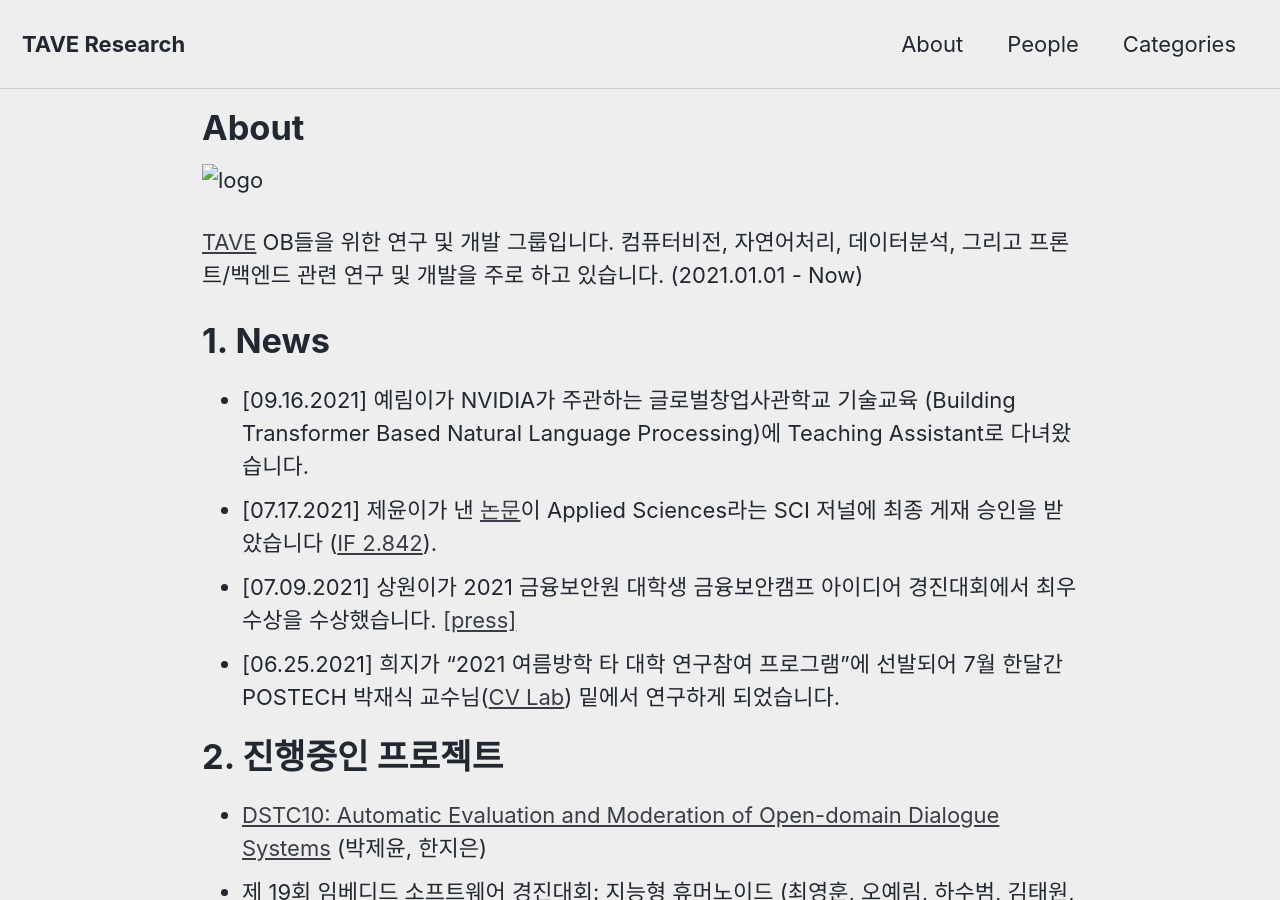
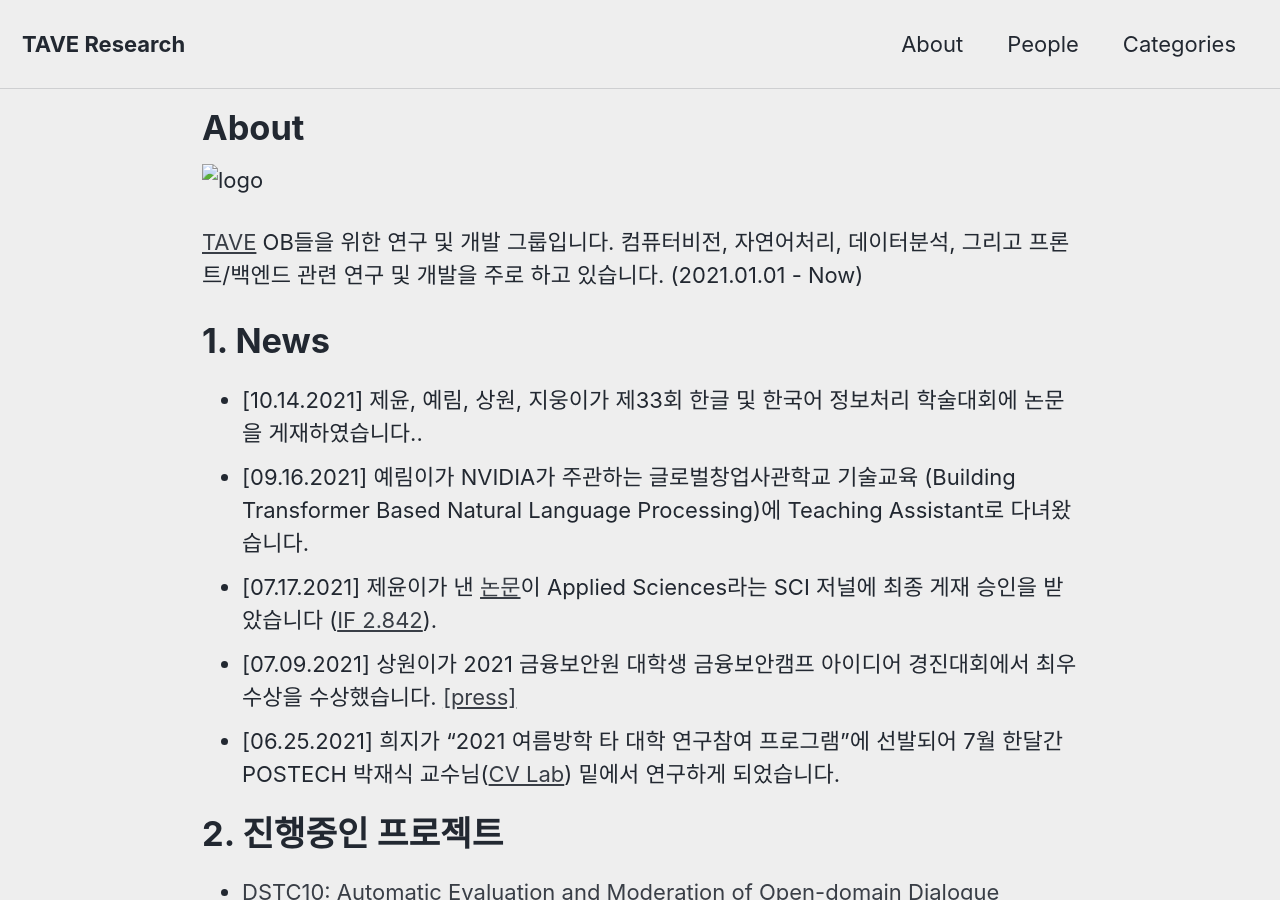
Before and after one commit to TAVEResearch/TAVEResearch.github.io, a Jekyll site: the page built from about.md, in a window 1280 px wide and 900 px high. Built offline with Jekyll 4.4.1, drawn with Linux system fonts in a browser that asks for light colours; cached includes are drawn as plain includes.

Commit message:
Update about.md

```diff
--- a/about.md
+++ b/about.md
@@ -10,6 +10,7 @@ author_profile: false
 
 # 1. News
 
+- [10.14.2021] 제윤, 예림, 상원, 지웅이가 제33회 한글 및 한국어 정보처리 학술대회에 논문을 게재하였습니다..
 - [09.16.2021] 예림이가 NVIDIA가 주관하는 글로벌창업사관학교 기술교육 (Building Transformer Based Natural Language Processing)에 Teaching Assistant로 다녀왔습니다.
 - [07.17.2021] 제윤이가 낸 [논문](https://jeiyoon.github.io/data/vrb.pdf)이 Applied Sciences라는 SCI 저널에 최종 게재 승인을 받았습니다 ([IF 2.842](https://academic-accelerator.com/Impact-Factor-IF/kr/Applied-Sciences)).
 - [07.09.2021] 상원이가 2021 금융보안원 대학생 금융보안캠프 아이디어 경진대회에서 최우수상을 수상했습니다. [[press]](http://www.bikorea.net/news/articleView.html?idxno=31158)
```
